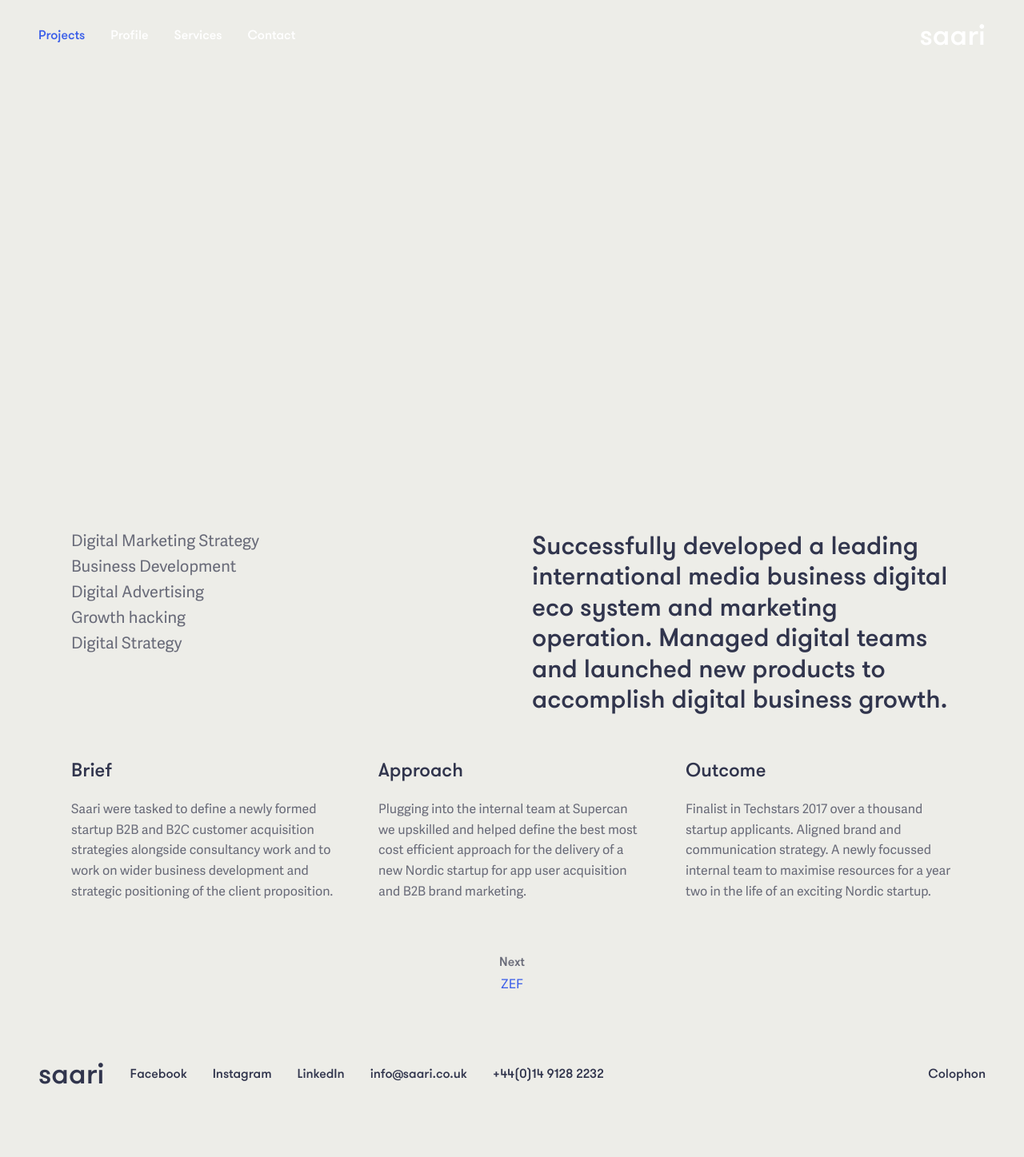
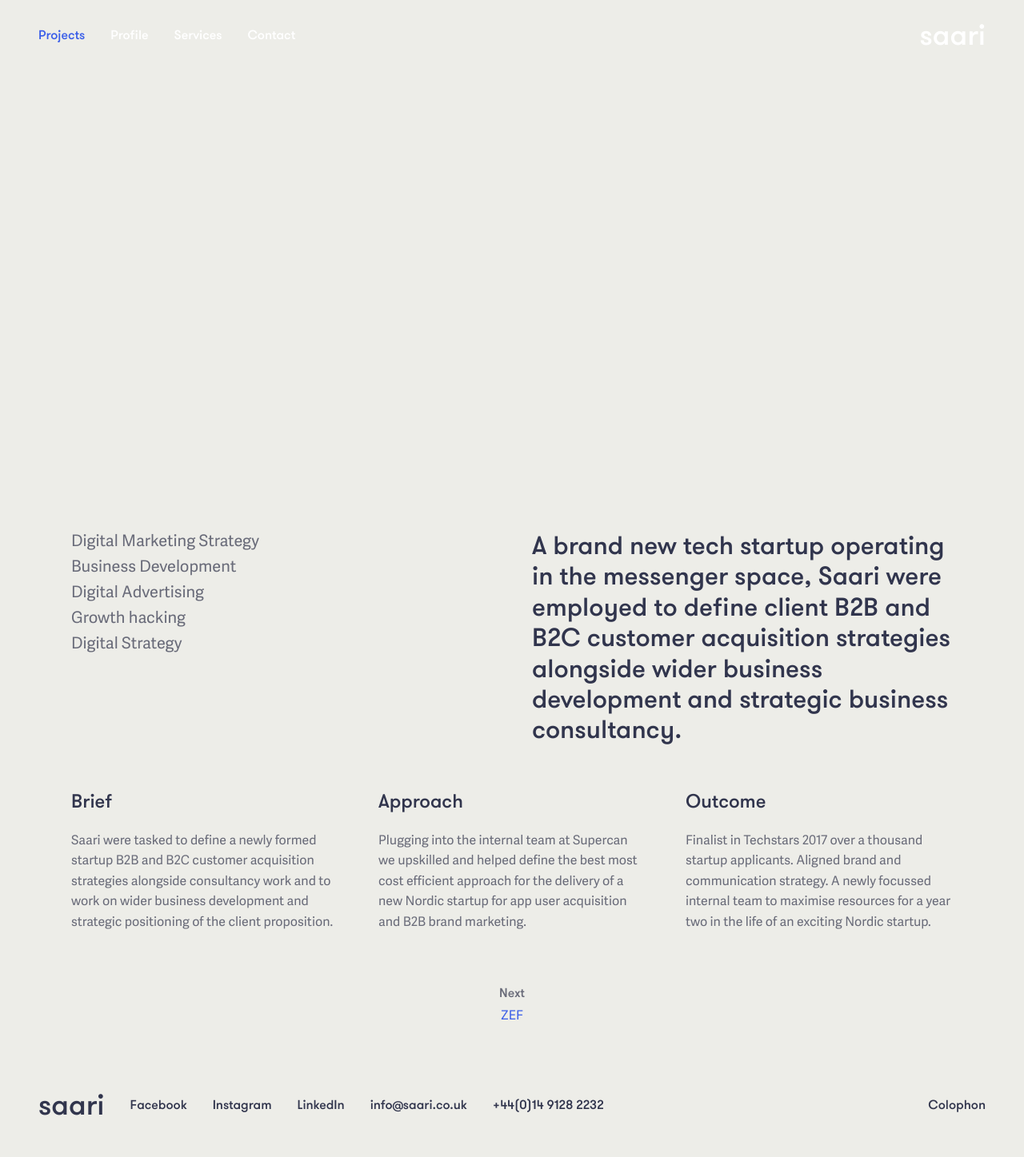
Before and after one commit to garethjohnsdesign/saari.co.uk, a Jekyll site: the page built from _projects/supercan.markdown, in a window 1280 px wide. Shown: the whole page at 80% size. Built offline with Jekyll 4.4.1, drawn with Linux system fonts in a browser that asks for light colours; before the commit the page ends 1408 px from its top, so only the background shows below that.

Commit message:
Updated More Projects Coming Soon and 1 other file

```diff
--- /dev/null
+++ b/_projects/more-projects-coming-soon.markdown
@@ -0,0 +1,5 @@
+---
+title: More projects coming soon
+date: 2018-01-09 14:53:00 Z
+position: 6
+---
--- a/_projects/supercan.markdown
+++ b/_projects/supercan.markdown
@@ -3,9 +3,9 @@
 date: 2013-03-04 00:00:00 Z
 position: 5
 image: "/uploads/supercan.jpg"
-lead: Successfully developed a leading international media business digital eco system
-  and marketing operation. Managed digital teams and launched new products to accomplish
-  digital business growth.
+lead: A brand new tech startup operating in the messenger space, Saari were employed
+  to define client B2B and B2C customer acquisition strategies alongside wider business
+  development and strategic business consultancy.
 is-featured: false
 services:
 - Digital Marketing Strategy
```
